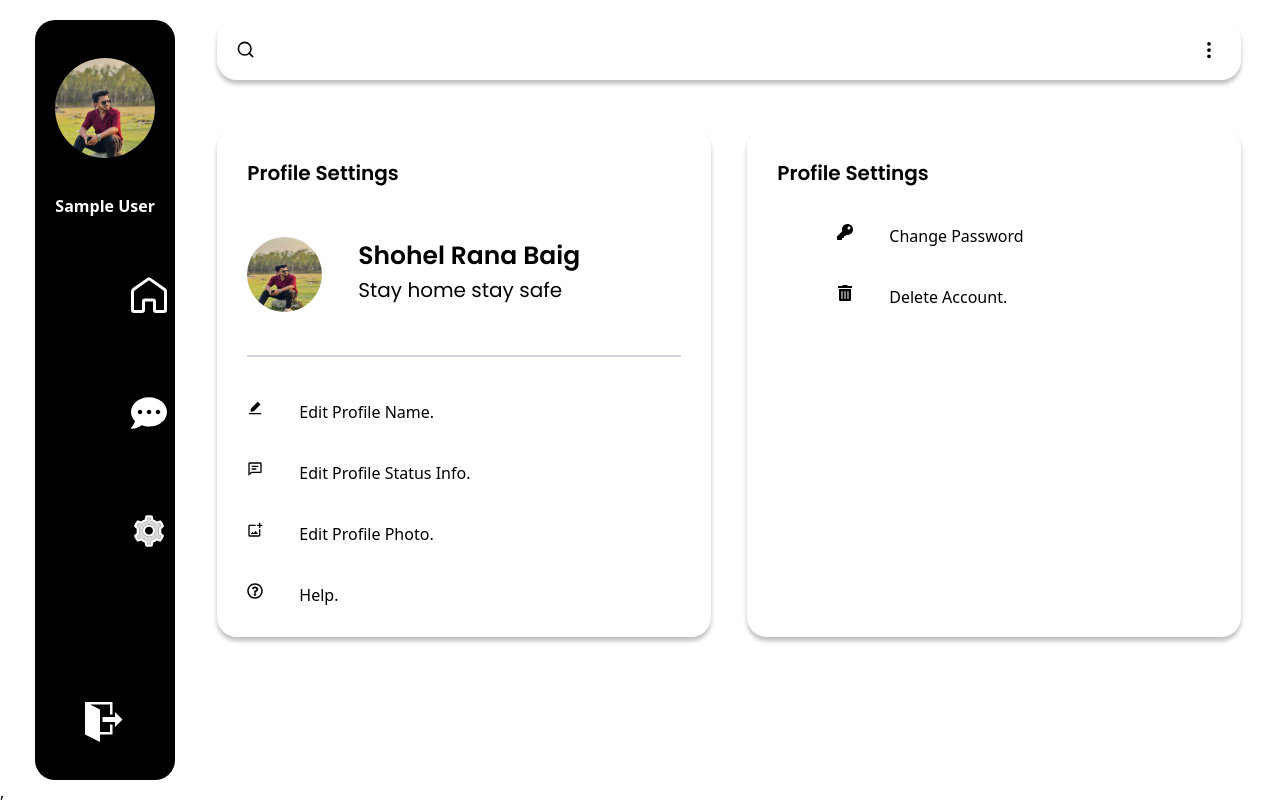
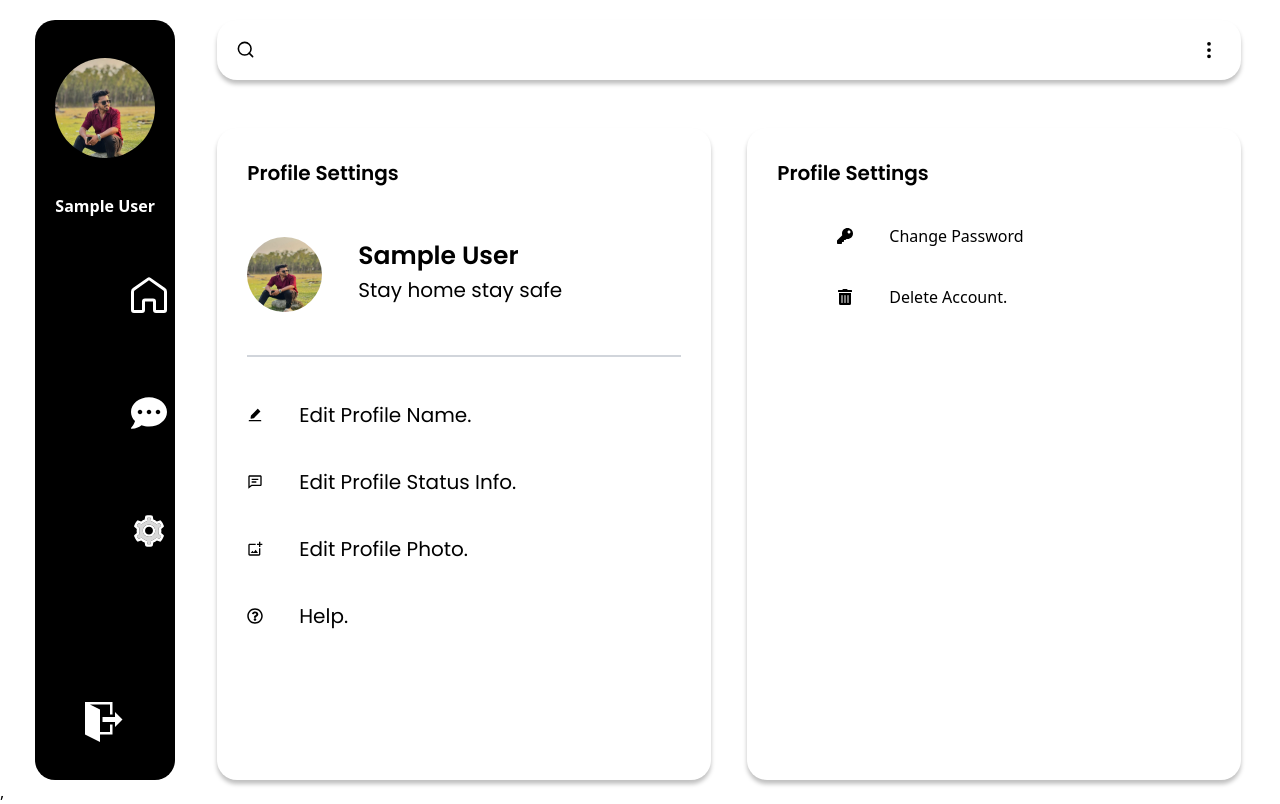
Before and after one commit to nabilislam11/chatapp, a React (Vite) app: page /setting in a window 1280 px wide. Built offline with nearby package versions, Linux system fonts and the light colour scheme; no server answers; sample sign-in values are in the browser's storage.

Commit message:
update namer logic add

```diff
--- a/src/components/Layout/Userlist/Userlist.jsx
+++ b/src/components/Layout/Userlist/Userlist.jsx
@@ -53,7 +53,7 @@ const Userlist = () => {
     const handleRequest = (item) => {
         set(push(ref(db, 'friendrequest/')), {
             senderid: userdata.user.uid,
-            sendername: userdata.user.displayName,
+            sendername: userdata?.user.displayName,
             receiverid: item.userid,
             receivername: item.username,
         });
--- a/src/components/account settings/Account_settings.jsx
+++ b/src/components/account settings/Account_settings.jsx
@@ -7,11 +7,11 @@ const Account_settings = () => {
             <div className="p-[30px]">
                 <p className='font-semibold font-secondary text-[20px] text-black pb-[36px] '>Profile Settings</p>
                 <div className="flex flex-col gap-y-[37px] pl-[60px] ">
-                    <div className="flex gap-x-9 ">
+                    <div className="flex gap-x-9 items-center ">
                         <FaKey />
                         <p className=''>Change Password</p>
                     </div>
-                    <div className="flex gap-x-9 ">
+                    <div className="flex gap-x-9 items-center">
                         <FaTrashAlt />
                         <p className=''>Delete Account.</p>
                     </div>
--- a/src/components/profile settings/Profile_setting.jsx
+++ b/src/components/profile settings/Profile_setting.jsx
@@ -1,12 +1,47 @@
-import React from 'react'
+import React, { useState } from 'react'
 import profile from '../../assets/profile.jpg'
 import { AiFillEdit } from 'react-icons/ai'
 import { BiCommentDetail } from 'react-icons/bi'
 import { MdOutlineAddPhotoAlternate } from 'react-icons/md'
 import { FaRegQuestionCircle } from 'react-icons/fa'
+import { useDispatch, useSelector } from 'react-redux'
+import { getAuth, updateProfile } from 'firebase/auth'
+import { getDatabase, ref, set, update } from 'firebase/database'
 
 const Profile_setting = () => {
+  const auth = getAuth();
+  const dispatch =useDispatch()
+  const db = getDatabase();
+  const [showName, setShowname] = useState("")
+  const userdata = useSelector(state => state.userinfo.value.user)
+
+  const [newName, setNewname] = useState(userdata?.displayName || "")
+  const handleSubmit = () => {
+    if (auth.currentUser) {
+      updateProfile(auth.currentUser, {
+        displayName: newName
+
+      })
+      update(ref(db, 'users/' + userdata.uid), {
+
+        username: newName,
+      })
+      .then(() => {
+        dispatch(DisplayNameUpdate(newName))
+        setNewname("")
+      }).catch((error) => {
+        // An error occurred
+        // ...
+      });
+
+    } console.log(newName);
+
+
+  }
+
+
 return (
+
   <div className='w-[50%] h-full rounded-[20px]  shadow-[0px_4px_4px_rgba(0,0,0,0.25)] '>
 
     <div className="p-[30px]">
@@ -16,27 +51,44 @@ const Profile_setting = () => {
           <img className='w-[75px] h-[75px] rounded-full  ' src={profile} alt="" />
         </div>
         <div className="">
-            <h1 className=' font-secondary font-semibold text-[25px] '>Shohel Rana Baig</h1>
+          <h1 className=' font-secondary font-semibold text-[25px] '>{userdata?.displayName} </h1>
           <p className='font-secondary font-normal  text-[20px] '>Stay home stay safe</p>
         </div>
 
       </div>
-        <div className="flex flex-col gap-y-[37px] pt-[43px]  ">
-          <div className="flex gap-x-9 ">
+      <div className="flex flex-col gap-y-[37px] pt-[43px] ">
+        <div className="flex gap-x-9  items-center  ">
           <AiFillEdit />
-            <p className=''>Edit Profile Name.</p>
+          <p onClick={(e) => setShowname(!showName)} className='font-secondary font-normal  text-[20px]'>Edit Profile Name.
+
+          </p>
         </div>
-          <div className="flex gap-x-9 ">
+        {showName && (
+          <div className="flex flex-col">
+
+            <input
+              onChange={(e) => setNewname(e.target.value)  }
+
+              value={newName}
+
+              className=' py-[12px] px-[14px] border-b-2 border-gray-300  outline-0' type="text" placeholder='Enter New name' />
+            <button onClick={handleSubmit} className=' py-[12px] px-[15px] bg-[#0D6EFF] rounded text-white '>Submit</button>
+          </div>
+
+        )
+        }
+
+        <div className="flex gap-x-9  items-center  ">
           <BiCommentDetail />
-            <p className=''>Edit Profile Status Info.</p>
+          <p className='font-secondary font-normal  text-[20px]'>Edit Profile Status Info.</p>
         </div>
-          <div className="flex gap-x-9 ">
+        <div className="flex gap-x-9 items-center   ">
           <MdOutlineAddPhotoAlternate />
-            <p className=''>Edit Profile Photo.</p>
+          <p className='font-secondary font-normal  text-[20px]'>Edit Profile Photo.</p>
         </div>
-          <div className="flex gap-x-9 ">
+        <div className="flex gap-x-9  items-center  ">
           <FaRegQuestionCircle />
-            <p className=''>Help.</p>
+          <p className='font-secondary font-normal  text-[20px]'>Help.</p>
         </div>
       </div>
     </div>
--- a/src/pages/Setting.jsx
+++ b/src/pages/Setting.jsx
@@ -8,7 +8,7 @@ const Setting = () => {
     <>
       <div className="w-[100%] h-[95vh] flex flex-col justify-start gap-x-10 gap-y-9 ">
         <Searchinput></Searchinput>
-        <div className="flex flex-row justify-between gap-x-9">
+        <div className="flex flex-row justify-between gap-x-9 w-[100%] h-[95vh]">
           <Profile_setting/>
           <Account_settings/>
         </div>
--- a/src/slice/userSlice.jsx
+++ b/src/slice/userSlice.jsx
@@ -12,11 +12,16 @@ export const userSlice = createSlice({
         state.value=action.payload
 
 
+    },
+    DisplayNameUpdate :(state,action) =>{
+      if (state.value && state.value.user) {
+        state.value.user.displayName  = action.payload
+      }
     }
   }
 })
 
 
-export const { userLoginfo } = userSlice.actions
+export const { userLoginfo, DisplayNameUpdate } = userSlice.actions
 
 export default userSlice.reducer
```
Lines whose indentation alone changed are shown as unchanged.
